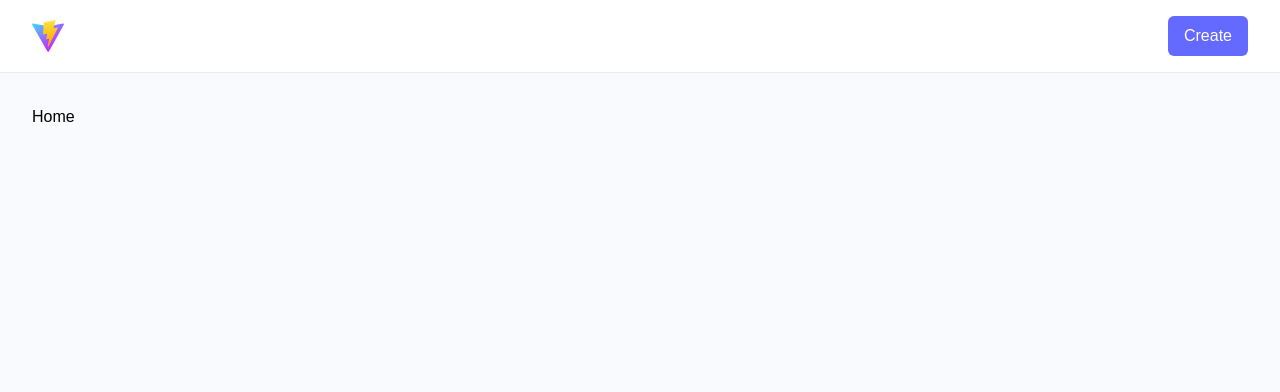
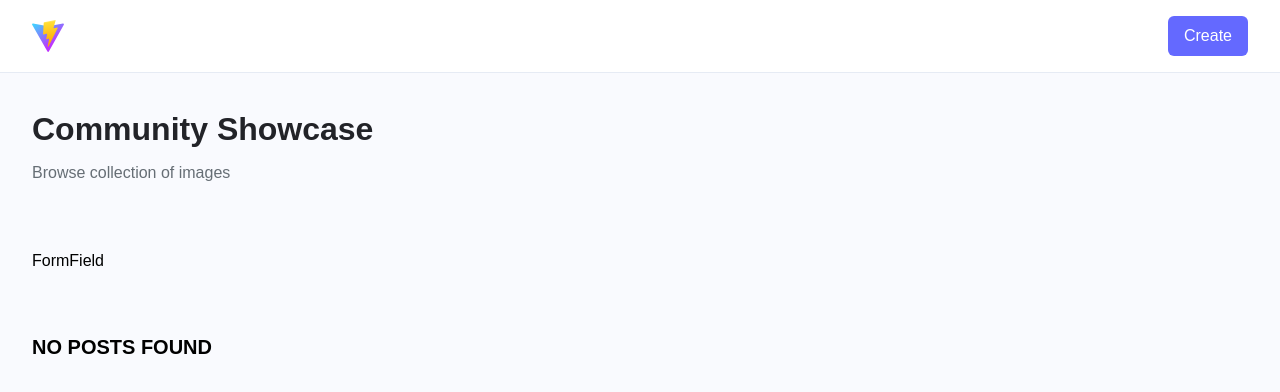
Before and after one commit to leohchoi/ai-image, a React (Vite) app in the folder client/: page / in a window 1280 px wide. Shown: the top 392 px of the page. Built offline with nearby package versions, Linux system fonts and the light colour scheme.

Commit message:
finished home mock page

```diff
--- /dev/null
+++ b/client/src/components/index.js
@@ -0,0 +1,9 @@
+import Cards from "./Cards";
+import FormField from "./FormField";
+import Loader from "./Loader";
+
+export {
+    Cards,
+    FormField,
+    Loader
+}
--- a/client/src/pages/Home.jsx
+++ b/client/src/pages/Home.jsx
@@ -1,8 +1,66 @@
-import React, { useEffect, useState } from 'react'
+import React, { useEffect, useState } from 'react';
+import { Loader, Cards, FormField } from '../components';
+
+const RenderCards = ({ data, title }) => {
+  if (data?.length > 0) {
+    return data.map((post) => {
+      return <Cards key={post._id} {...post} />
+    })
+  }
+  return (
+    <h2 className='mt-5 font-bold texxt-[#6449ff] text-xl uppercase'>
+      {title}
+    </h2>
+  )
+}
 
 const Home = () => {
+  const [loading, setLoading] = useState(false);
+  const [allPosts, setAllPosts] = useState(null);
+  const [searchText, setSearchText] = useState("")
+
   return (
-    <div>Home</div>
+    <section className='max-w-7xl mx-auto'>
+      <div>
+        <h1 className='font-extrabold text-[#222328] text-[2rem]'>
+          Community Showcase
+        </h1>
+        <p className='mt-2 text-[#666e75] text-[1rem]'>
+          Browse collection of images
+        </p>
+      </div>
+      <div className='mt-16'>
+        <FormField />
+      </div>
+      <div className='mt-10'>
+        {loading ? (
+          <div className='flex justify-center'>
+            <Loader />
+          </div>
+        ) : (
+          <>
+            {searchText && (
+              <h2 className=' font-medium text[#666e75] text-xl mb-3'>
+                Showing results for <span className='text-[#222328]'>{searchText}</span>
+              </h2>
+            )}
+            <div className='grid lg:grid-cols-4 sm:grid-cols-3 xs:grid-cols-2 grid-cols-1 gap-3'>
+              {searchText ? (
+                <RenderCards
+                  data={[]}
+                  title="No search results found"
+                />
+              ) : (
+                <RenderCards
+                  data={[]}
+                  title="No Posts found"
+                />
+              )}
+            </div>
+          </>
+        )}
+      </div>
+    </section>
   )
 }
 
```
